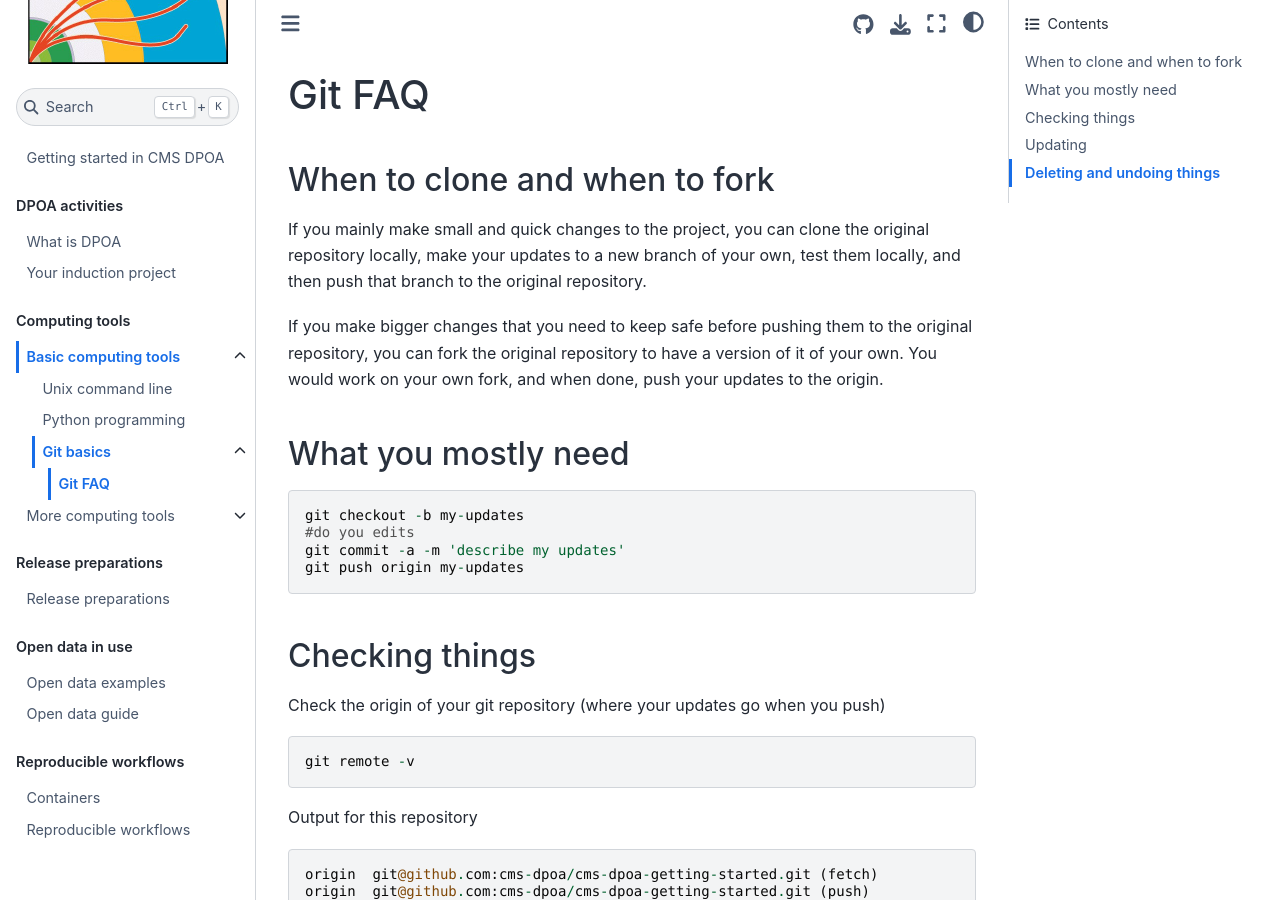
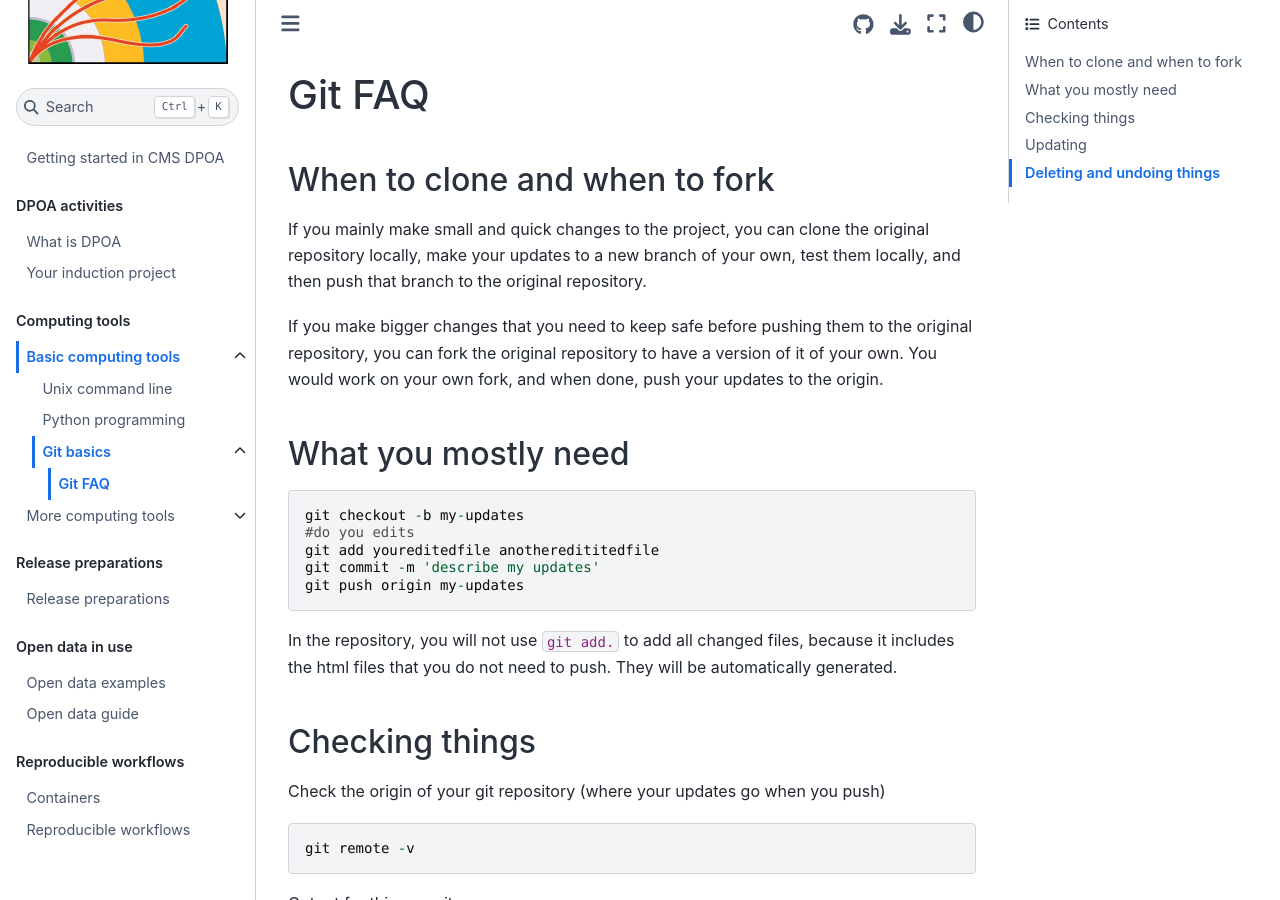
Before and after one commit to cms-dpoa/cms-dpoa-getting-started, a Jupyter Book: the page built from computing/basic/git-faq.md, in a window 1280 px wide and 900 px high. Built offline with Jupyter Book 1.0.4 settings and Sphinx 7.4.7 and the Sphinx Book theme 1.1.4, drawn with Linux system fonts in a browser that asks for light colours.

Commit message:
Update git-faq.md

````diff
--- a/computing/basic/git-faq.md
+++ b/computing/basic/git-faq.md
@@ -11,10 +11,12 @@ If you make bigger changes that you need to keep safe before pushing them to the
 ```
 git checkout -b my-updates
 #do you edits
-git commit -a -m 'describe my updates'
+git add youreditedfile anotheredititedfile
+git commit -m 'describe my updates'
 git push origin my-updates
 ```
 
+In the repository, you will not use `git add.` to add all changed files, because it includes the html files that you do not need to push. They will be automatically generated.
 
 ## Checking things
 
````
